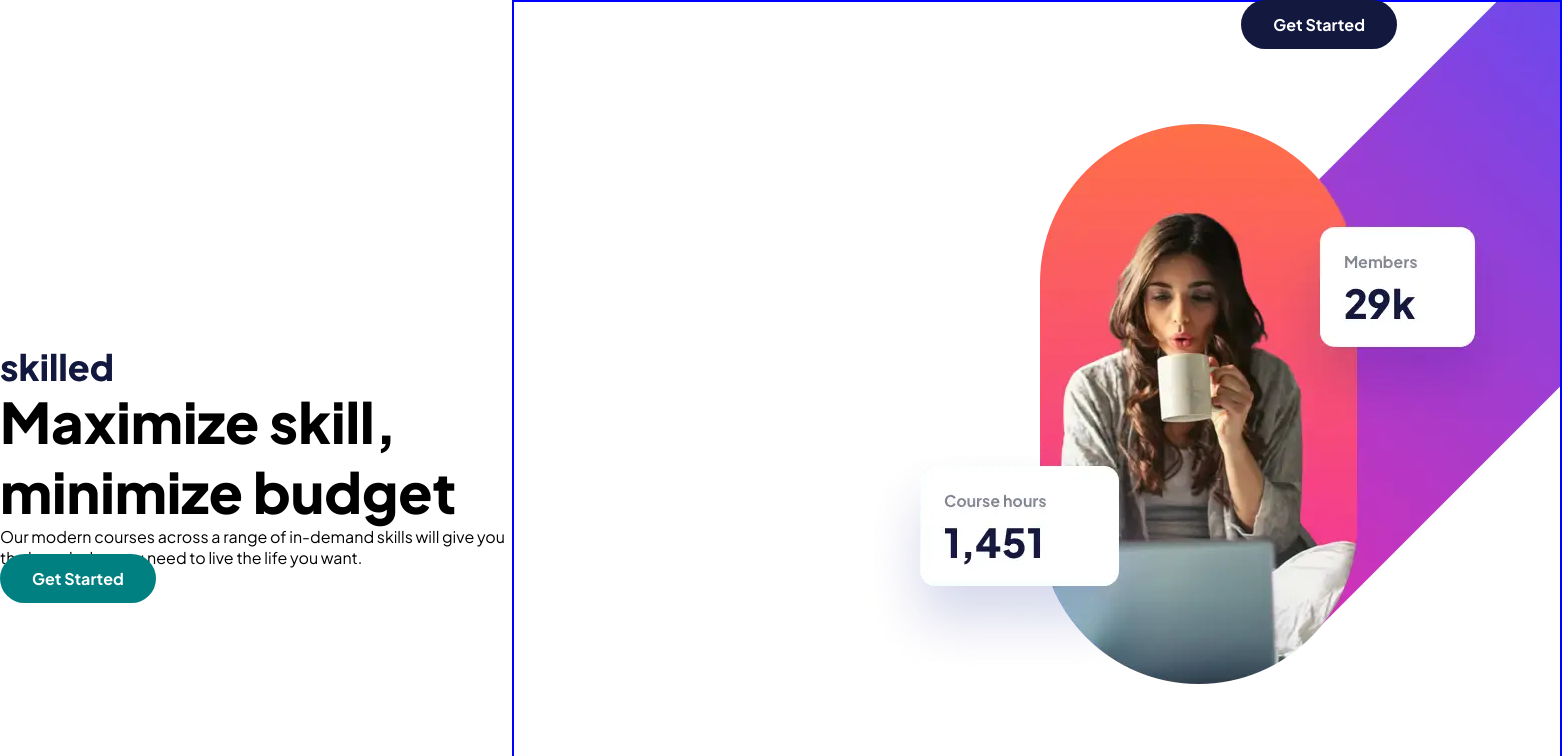
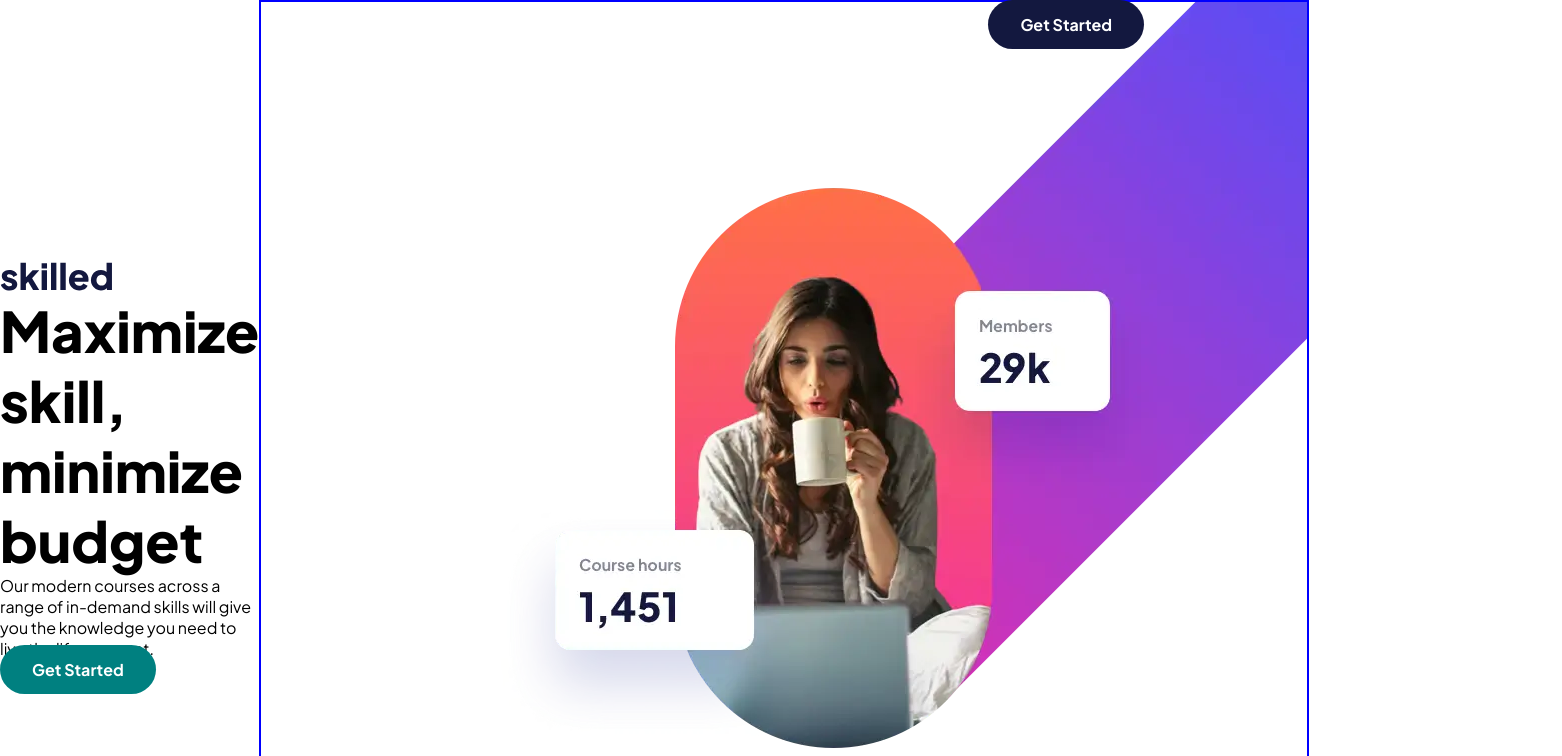
Before and after one commit to jreed-11/JR-skilled-E-learning-page, a plain HTML site: page index.html in a window 1280 px wide. Shown: the top 756 px of the page, 1562 px wide, since content can reach past the window. Drawn offline with Linux system fonts and the light colour scheme.

Commit message:
Update style.css

```diff
--- a/style.css
+++ b/style.css
@@ -91,7 +91,7 @@ body {
 /* Hero Grid Area */
 
 .hero-grid {
-  grid-template-columns: 40% 1fr;
+  grid-template-columns: 80% fit-content;
   grid-template-areas:
     "grid-content grid-img"
     "grid-content grid-img";
@@ -105,7 +105,7 @@ body {
 
 .hero__img {
   border: 2px solid blue;
-  object-position: 22rem -12rem;
+  object-position: 15rem -8rem;
 }
 
 /* .hero__grid__header {
```
